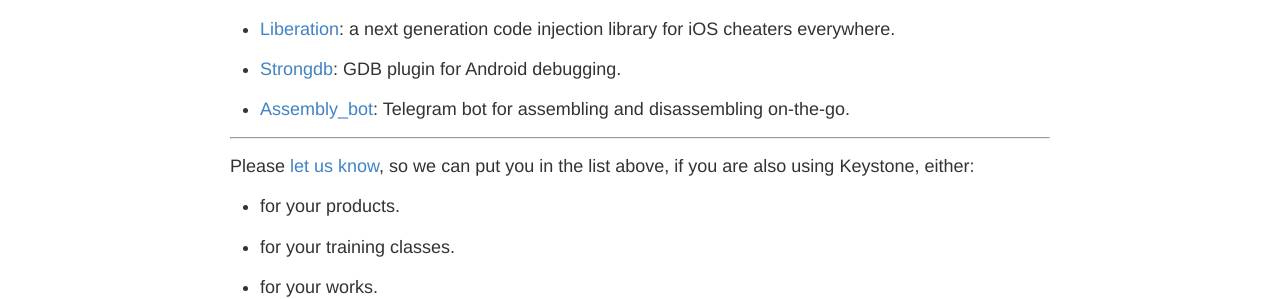
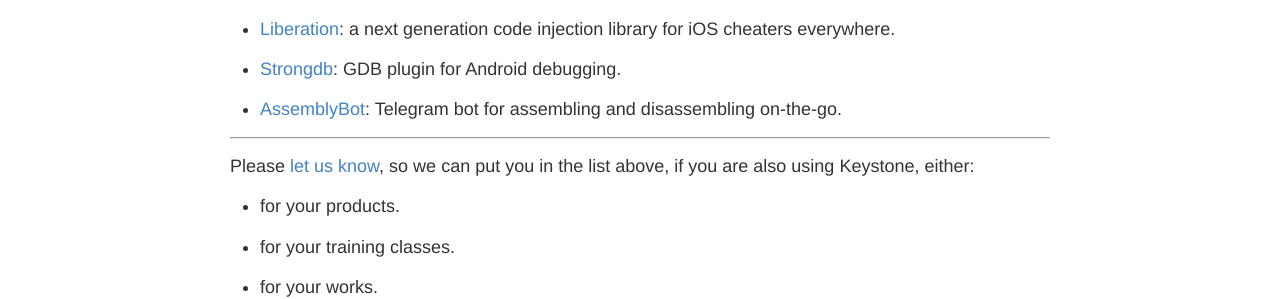
Before and after one commit to keystone-engine/keystone-engine.github.io, a Jekyll site: the page built from showcase.md, in a window 1280 px wide. Shown: the part 618-917 px from the top of the page. Built offline with Jekyll 4.4.1, drawn with Linux system fonts in a browser that asks for light colours.

Commit message:
fix showcase

```diff
--- a/showcase.md
+++ b/showcase.md
@@ -28,7 +28,7 @@
 
 - [Strongdb](https://github.com/cx9527/strongdb): GDB plugin for Android debugging.
 
-- [Assembly_bot](https://github.com/mbikovitsky/AssemblyBot): Telegram bot for assembling and disassembling on-the-go.
+- [AssemblyBot](https://github.com/mbikovitsky/AssemblyBot): Telegram bot for assembling and disassembling on-the-go.
 
 
 ---
```
